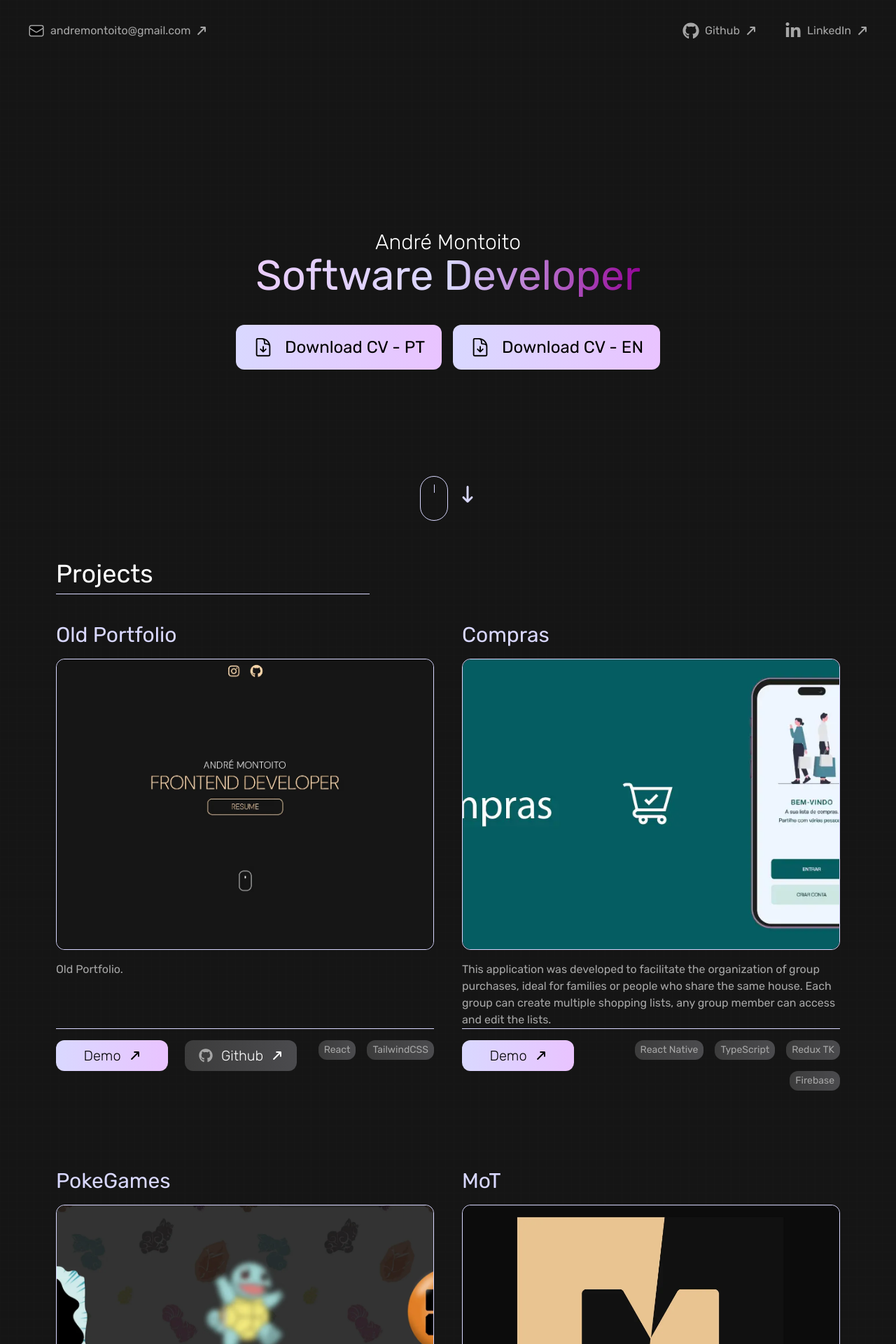
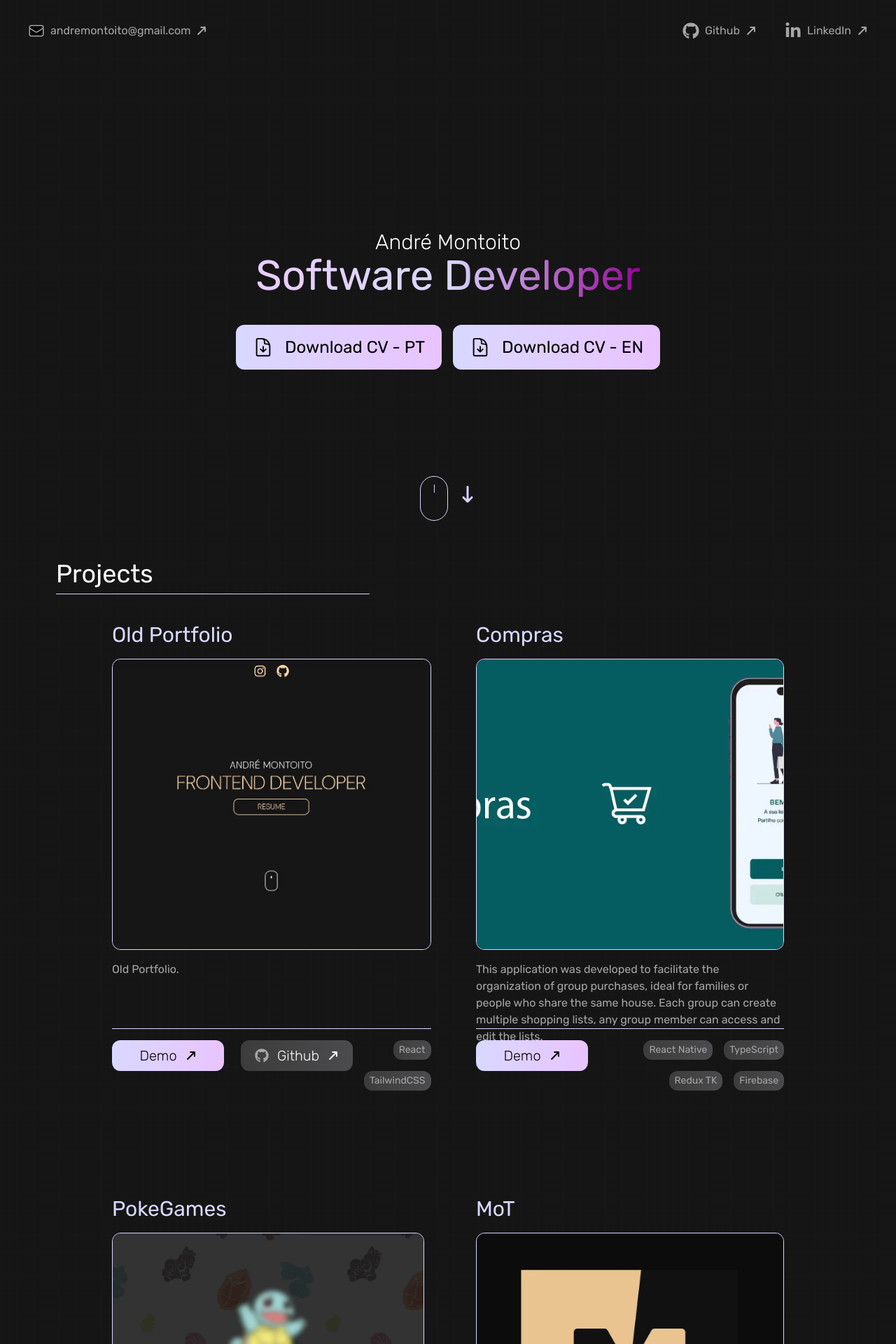
Before and after one commit to SuperMoooo/Portfolio, a Next.js app: page / in a window 1280 px wide. Shown: the top 1920 px of the page at 70% size. Built offline with nearby package versions, Linux system fonts and the light colour scheme.

Commit message:
UI adjustments

```diff
--- a/app/components/ProjectsSection.tsx
+++ b/app/components/ProjectsSection.tsx
@@ -1,4 +1,3 @@
-import React from 'react';
 import { PROJECTS } from '../constants/Projects';
 import ProjectCard from './ProjectCard';
 
@@ -10,7 +9,7 @@ export default function ProjectsSection() {
                 <div className="bg-accent  md:w-2/5 3/5 h-[0.7px]"></div>
             </div>
 
-            <section className="grid xl:grid-cols-2 gap-10 grid-cols-1 place-items-center">
+            <section className="grid xl:grid-cols-2 gap-20 grid-cols-1 place-items-center mx-auto px-20">
                 {PROJECTS.map((project, index) => {
                     return (
                         <ProjectCard
```
